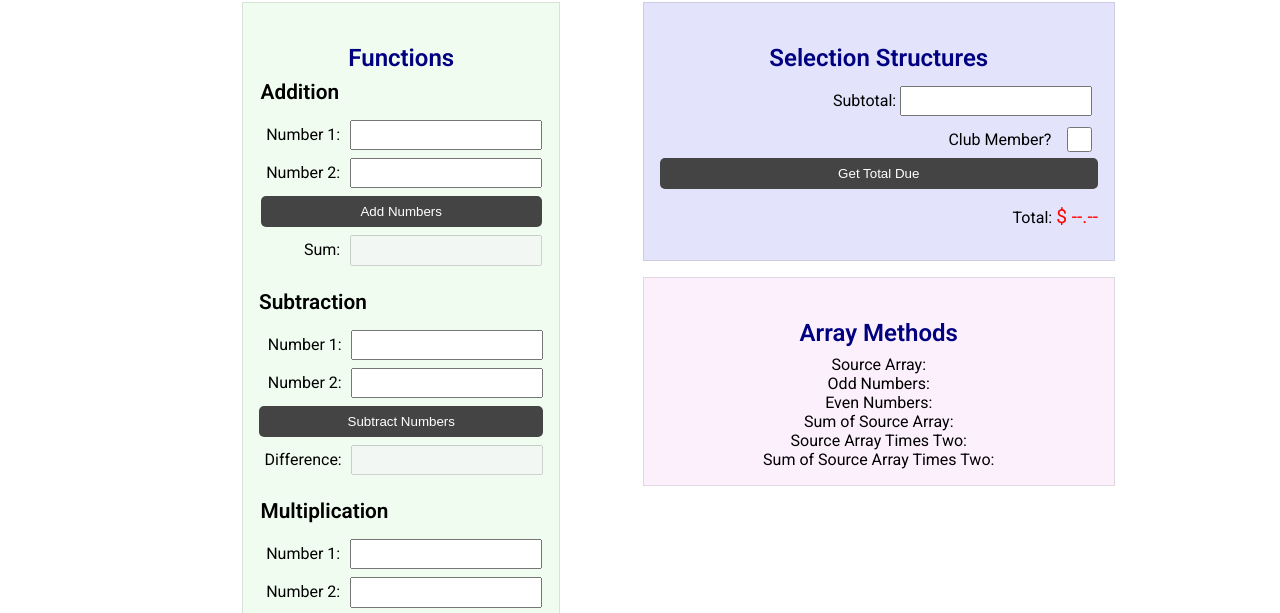
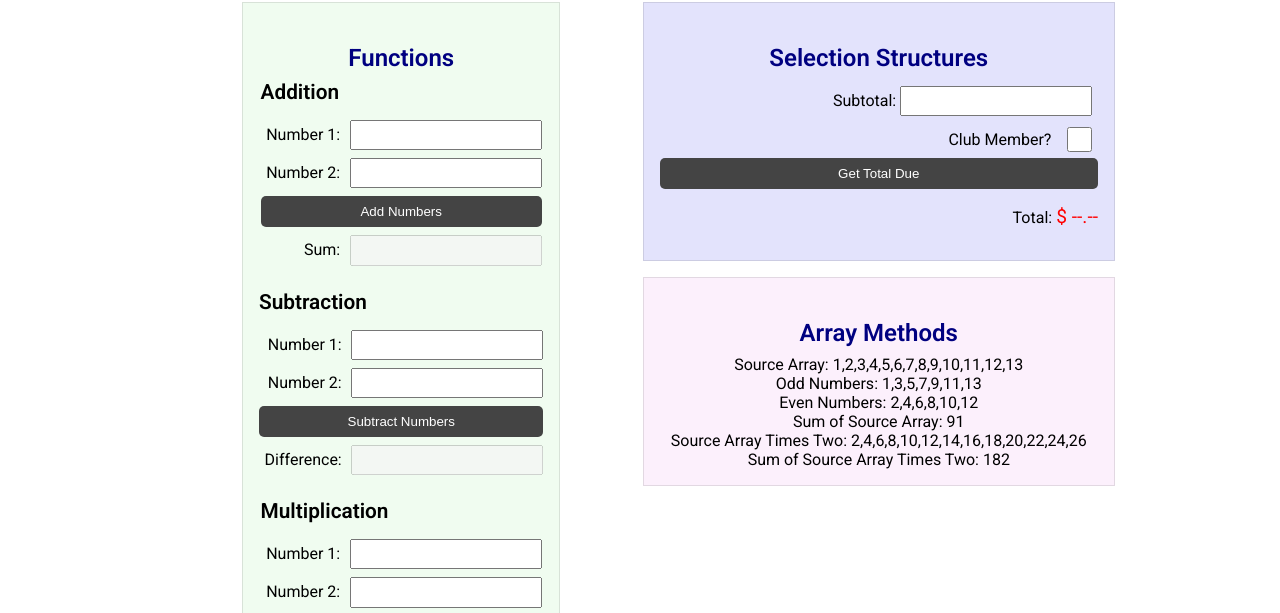
Before and after one commit to benjaminburga/CSE-121B, a plain HTML site: page w03-task.html in a window 1280 px wide. Shown: the part 134-747 px from the top of the page. Drawn offline with Linux system fonts and the light colour scheme.

Commit message:
Move w03-task.js to scripts/w03-task.js

```diff
--- a/w03-task.html
+++ b/w03-task.html
@@ -150,7 +150,7 @@
     <script>
         document.getElementById("year").innerHTML = new Date().getFullYear();
     </script>
-    <script src="w03-task.js"></script>
+    <script src="scripts/w03-task.js"></script>
 </body>
 
 </html>
```
